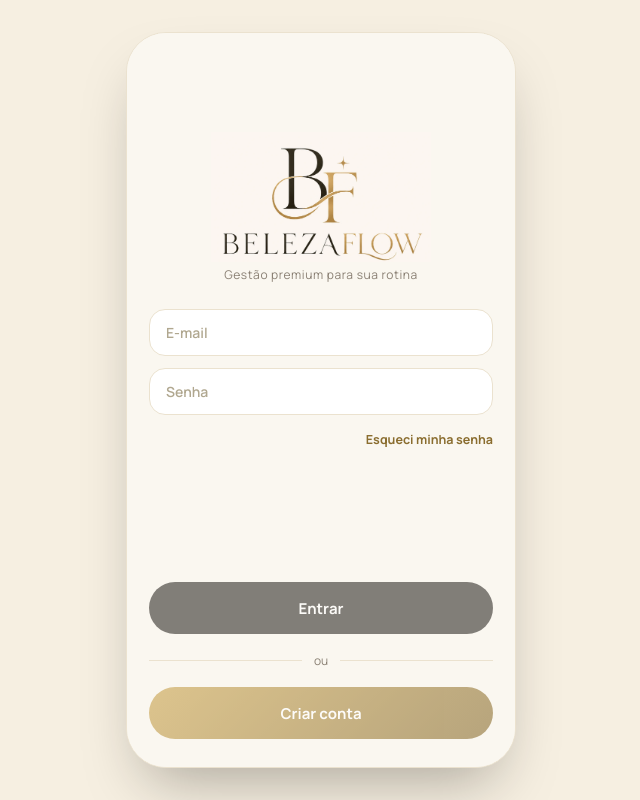
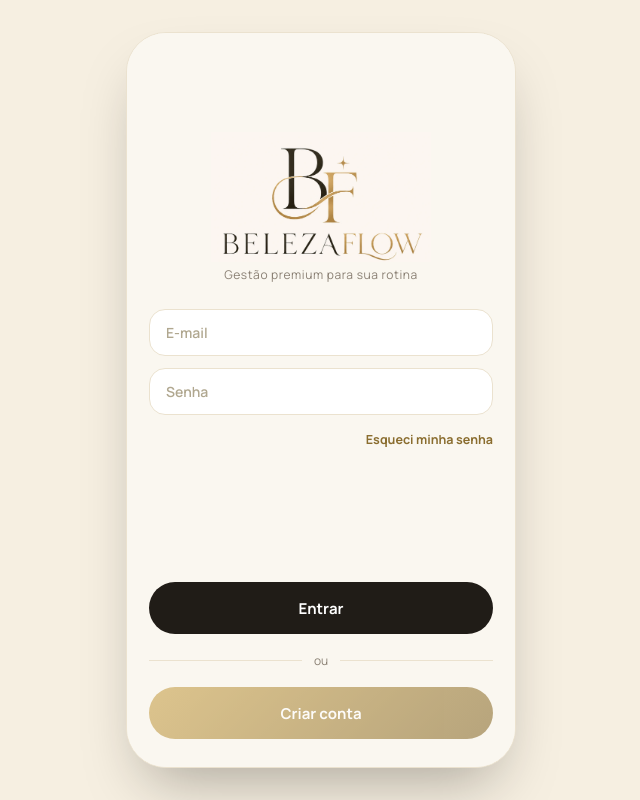
Before and after one commit to akoraapp/Belezaflow, a React (Vite) app: page / in a window 1280 px wide. Shown: the whole page, without its empty margins (319-959 px from the left). Built offline with nearby package versions, Linux system fonts and the light colour scheme.

Commit message:
Keep Entrar button solid black regardless of form state

```diff
--- a/src/screens/Login.tsx
+++ b/src/screens/Login.tsx
@@ -58,7 +58,6 @@ export function Login({ onLogin }: { onLogin: (name: string) => void }) {
             fontWeight: 700,
             fontSize: 15,
             cursor: canSubmit ? 'pointer' : 'default',
-            opacity: canSubmit ? 1 : 0.55,
             marginTop: 22,
           }}
         >
```
